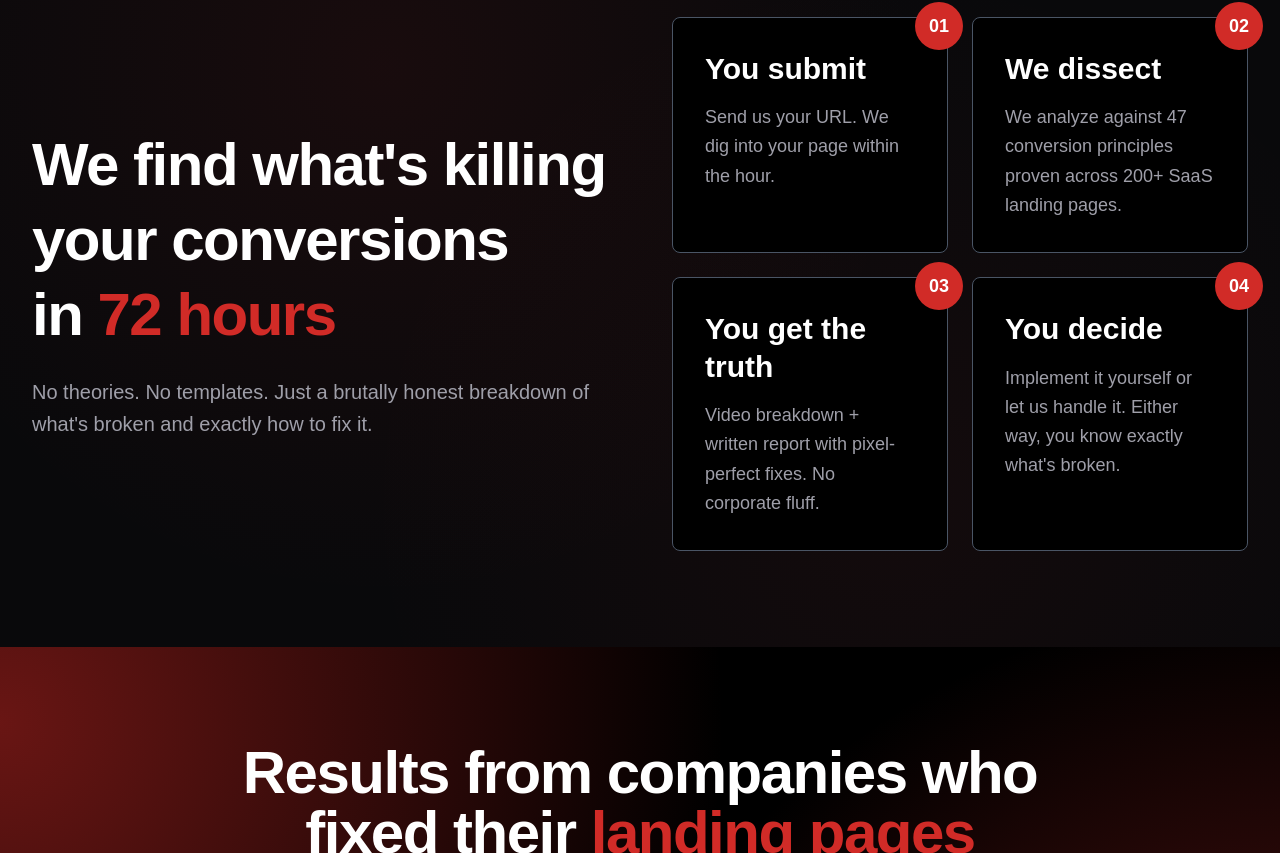
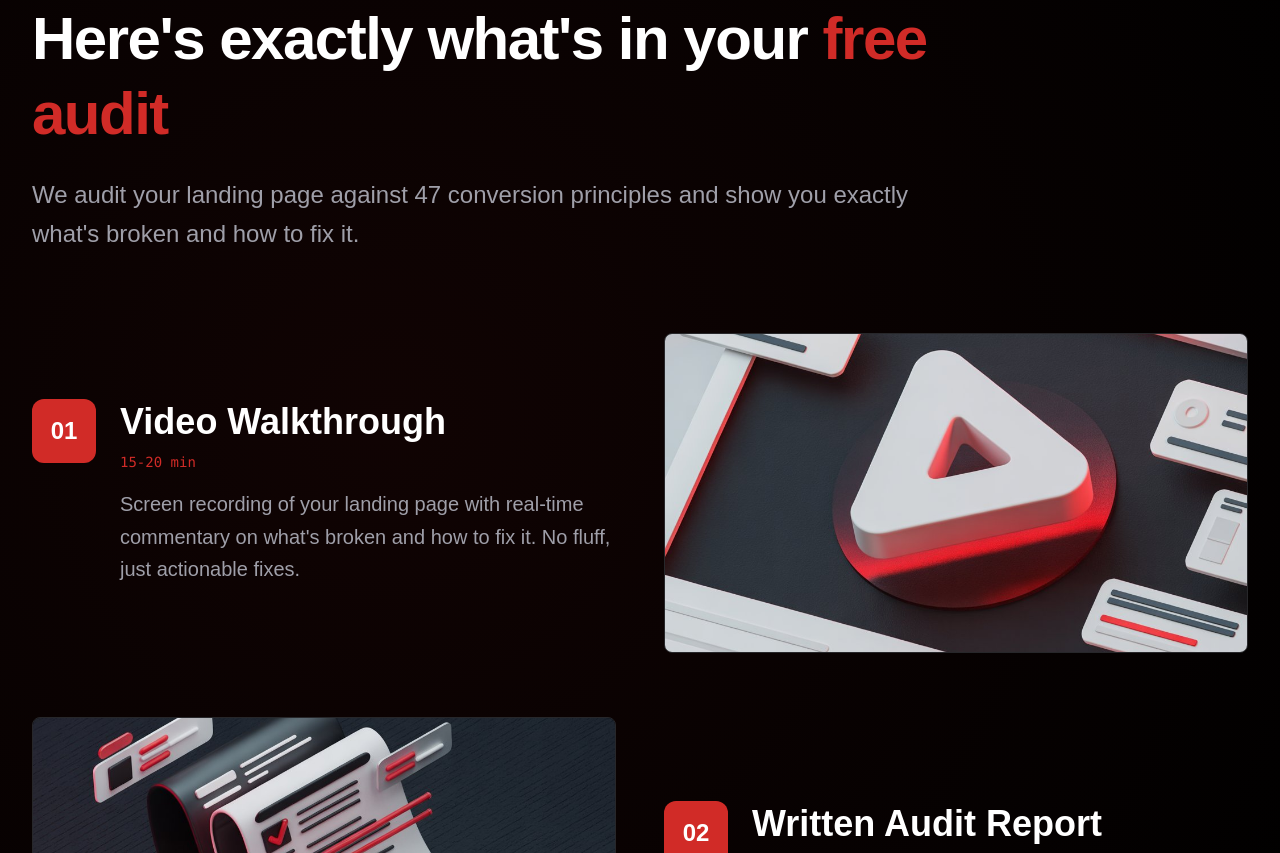
Before and after one commit to FahadBinQaiser/Sensiya, a React (Vite) app: page / in a window 1280 px wide. Shown: the part 1667-2520 px from the top of the page. Built offline with nearby package versions, Linux system fonts and the light colour scheme; a web font is replaced by a local one.

Commit message:
Adding images

```diff
--- a/src/components/Solution/Solution.jsx
+++ b/src/components/Solution/Solution.jsx
@@ -1,5 +1,117 @@
 import React from "react";
 
-export default function Solution() {
-  return <section id="solution"></section>;
+export default function TheAudit() {
+  const deliverables = [
+    {
+      title: "Video Walkthrough",
+      duration: "15-20 min",
+      description:
+        "Screen recording of your landing page with real-time commentary on what's broken and how to fix it. No fluff, just actionable fixes.",
+      number: "01",
+      imageUrl: "/illustrations/Solution/youtube.jpeg",
+    },
+    {
+      title: "Written Audit Report",
+      duration: null,
+      description:
+        "Page-by-page breakdown with screenshots, annotations, and specific copy/design recommendations ranked by impact.",
+      number: "02",
+      imageUrl: "/illustrations/Solution/list.jpeg",
+    },
+    {
+      title: "Prioritized Action Plan",
+      duration: null,
+      description:
+        "We rank every fix by effort vs impact. Start with the quick wins that drive immediate results.",
+      number: "03",
+      imageUrl: "/images/action-plan.png",
+    },
+    {
+      title: "Competitor Analysis",
+      duration: null,
+      description:
+        "See how your top 3 competitors structure their pages and where you're leaving money on the table.",
+      number: "04",
+      imageUrl: "/images/competitor-analysis.png",
+    },
+    {
+      title: "Rewritten Hero Section",
+      duration: null,
+      description:
+        "We rewrite your hero section copy as an example of how to apply our framework.",
+      number: "05",
+      imageUrl: "/images/hero-rewrite.png",
+    },
+  ];
+  return (
+    <section className="relative bg-black py-20 overflow-hidden">
+      <div className="absolute inset-0 bg-[radial-gradient(circle_at_30%_20%,rgba(209,43,39,0.08),transparent_50%)]" />
+      <div className="absolute inset-0 bg-[radial-gradient(circle_at_70%_80%,rgba(209,43,39,0.05),transparent_50%)]" />
+
+      <div className="relative max-w-7xl mx-auto px-6 lg:px-8">
+        {/* Header */}
+        <div className="mb-20 max-w-4xl">
+          <h2 className="text-5xl md:text-6xl font-black text-white mb-6 tracking-tight leading-tight">
+            Here's exactly what's in your{" "}
+            <span className="text-[#D12B27]">free audit</span>
+          </h2>
+          <p className="text-xl md:text-2xl text-zinc-400 leading-relaxed">
+            We audit your landing page against 47 conversion principles and show
+            you exactly what's broken and how to fix it.
+          </p>
+        </div>
+
+        {/* Deliverables - Alternating Layout */}
+        <div className="space-y-16 mb-32">
+          {deliverables.map((item, index) => (
+            <div
+              key={index}
+              className={`flex flex-col lg:flex-row gap-12 items-center ${
+                index % 2 === 1 ? "lg:flex-row-reverse" : ""
+              }`}
+            >
+              {/* Content Side */}
+              <div className="flex-1">
+                <div className="flex items-start gap-6">
+                  <div className="flex-shrink-0 w-16 h-16 bg-[#D12B27] rounded-xl flex items-center justify-center">
+                    <span className="text-white font-black text-2xl">
+                      {item.number}
+                    </span>
+                  </div>
+
+                  <div>
+                    <h3 className="text-3xl md:text-4xl font-bold text-white mb-2 leading-tight">
+                      {item.title}
+                    </h3>
+
+                    {item.duration && (
+                      <p className="text-[#D12B27] text-sm font-mono mb-4">
+                        {item.duration}
+                      </p>
+                    )}
+
+                    <p className="text-zinc-400 text-lg md:text-xl leading-relaxed">
+                      {item.description}
+                    </p>
+                  </div>
+                </div>
+              </div>
+
+              {/* Visual Side */}
+              <div className="flex-1">
+                <div className="relative bg-zinc-950 border border-zinc-800 rounded-lg overflow-hidden h-80 group hover:border-[#D12B27]/30 transition-all duration-300">
+                  <div className="absolute inset-0 bg-gradient-to-br from-[#D12B27]/5 to-transparent opacity-0 group-hover:opacity-100 transition-opacity duration-300" />
+                  <img
+                    src={item.imageUrl}
+                    alt={item.title}
+                    className="w-full h-full object-cover"
+                  />
+                </div>
+              </div>
+            </div>
+          ))}
+        </div>
+      </div>
+    </section>
+  );
 }
```
Also changed, not shown: public/illustrations/Solution/list.jpeg (added), public/illustrations/Solution/youtube.jpeg (added).
